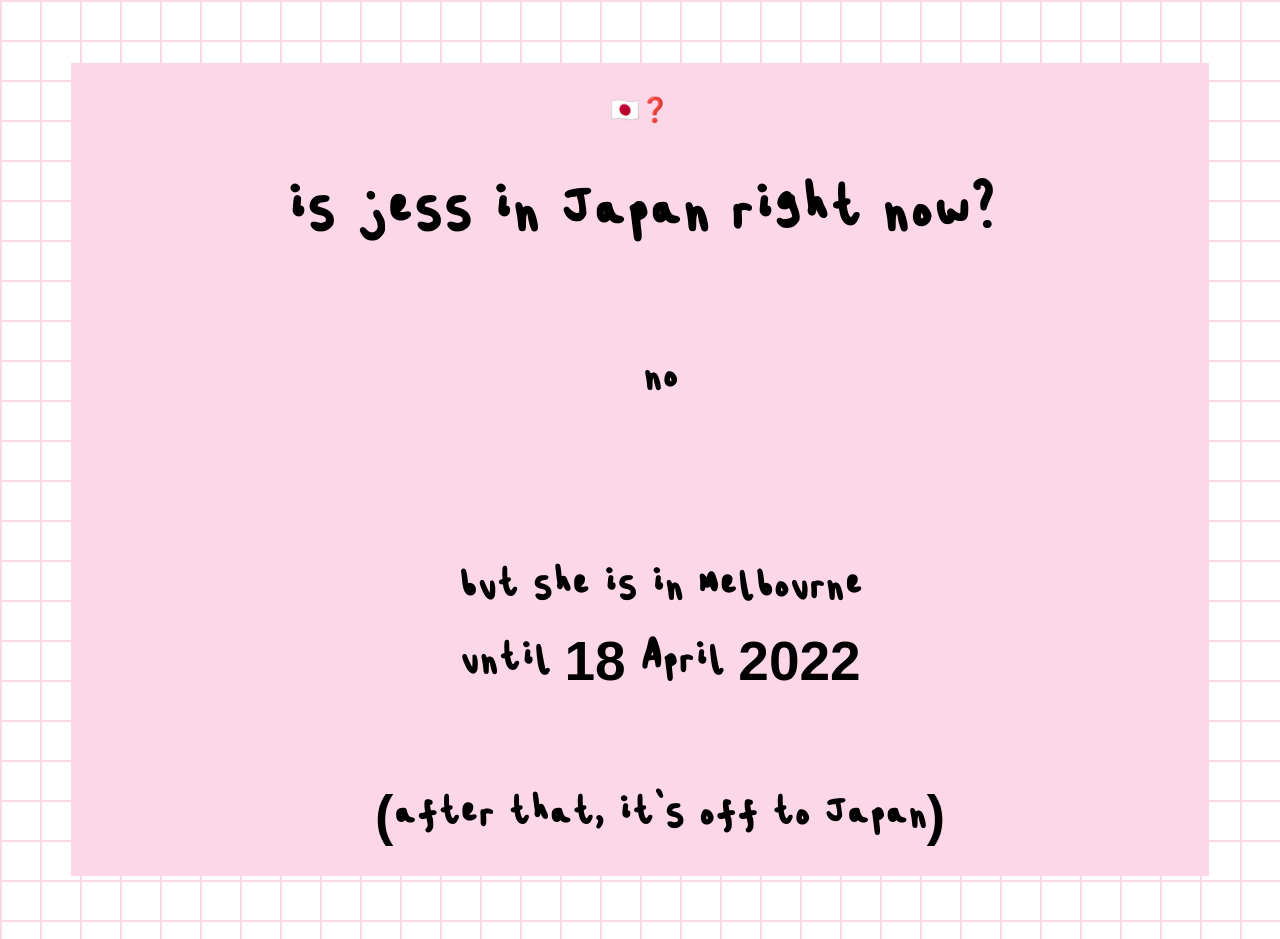
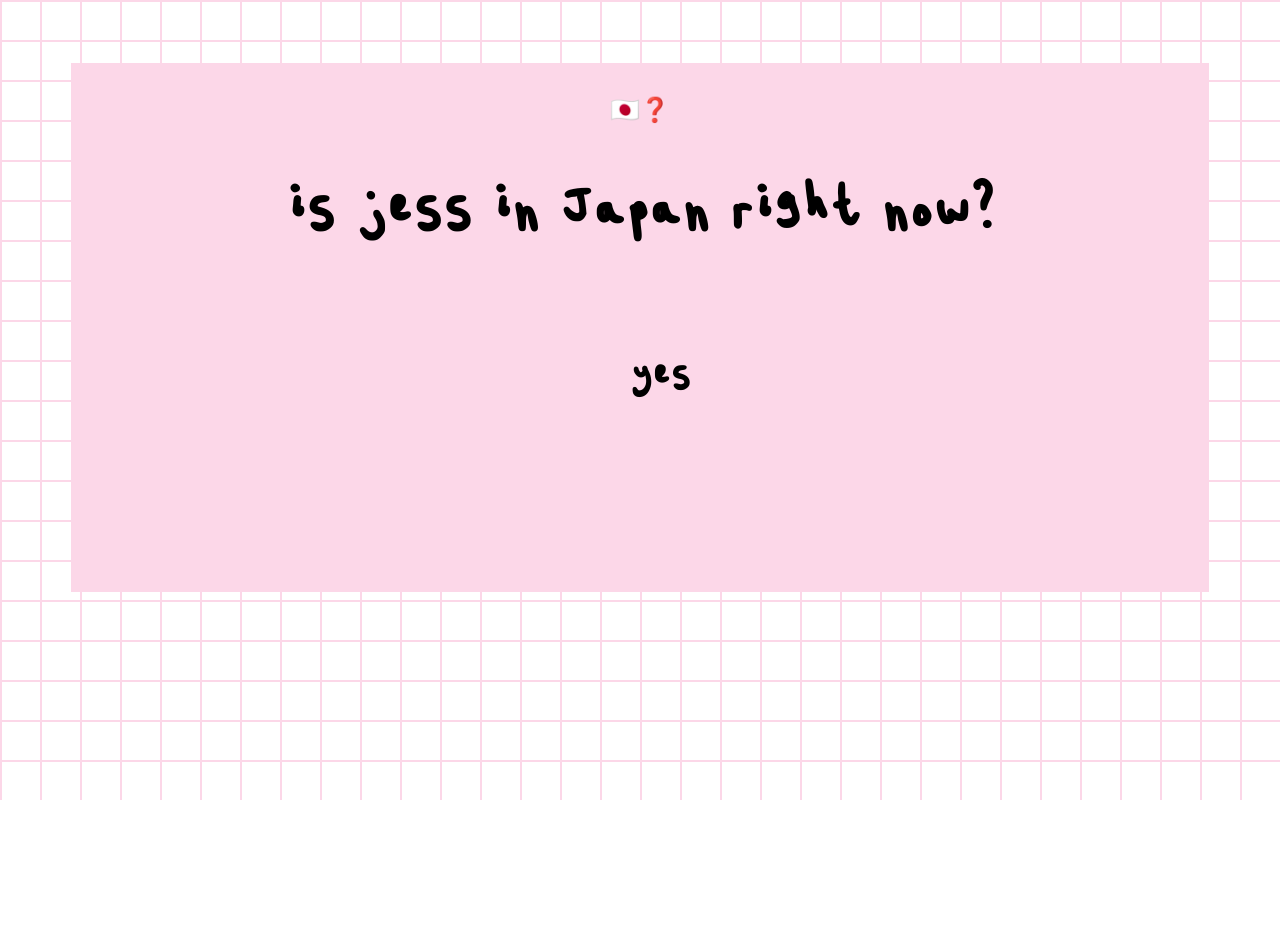
Before and after one commit to ali-tny/jess.pizza, a plain HTML site: page index.html in a window 1280 px wide. After the commit the page ends 800 px from the top, so only its background shows below. Drawn offline with Linux system fonts and the light colour scheme.

Commit message:
Update index.html
jess is in Japan

```diff
--- a/index.html
+++ b/index.html
@@ -16,7 +16,7 @@
 
         <ul>
         <br>
-            <li class="list-item"><span class="list-title">no</li>
+            <li class="list-item"><span class="list-title">yes</li>
         <br>
         <br>
         <br>
@@ -26,15 +26,6 @@
         <br>
         <br>
         <br>
-            <li class="list-item"><span class="list-title">but she is in Melbourne</li>
-        <br>
-            <li class="list-item"><span class="list-title">until 18 April 2022</li>
-        <br>
-        <br>
-        <br>
-        <br>
-        <br>
-                <li class="list-item"><span class="list-title">(after that, it's off to Japan)</li>
         </ul>
     </div>
 </body>
```
